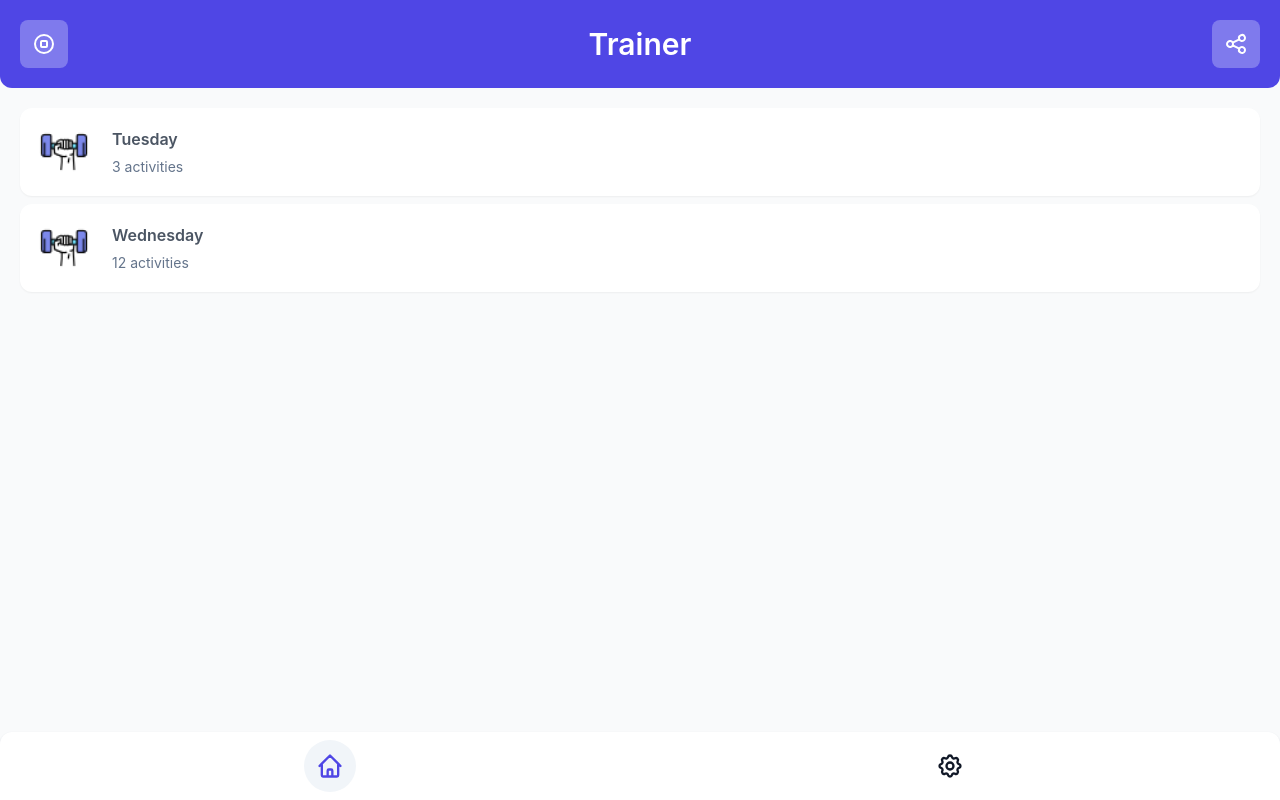
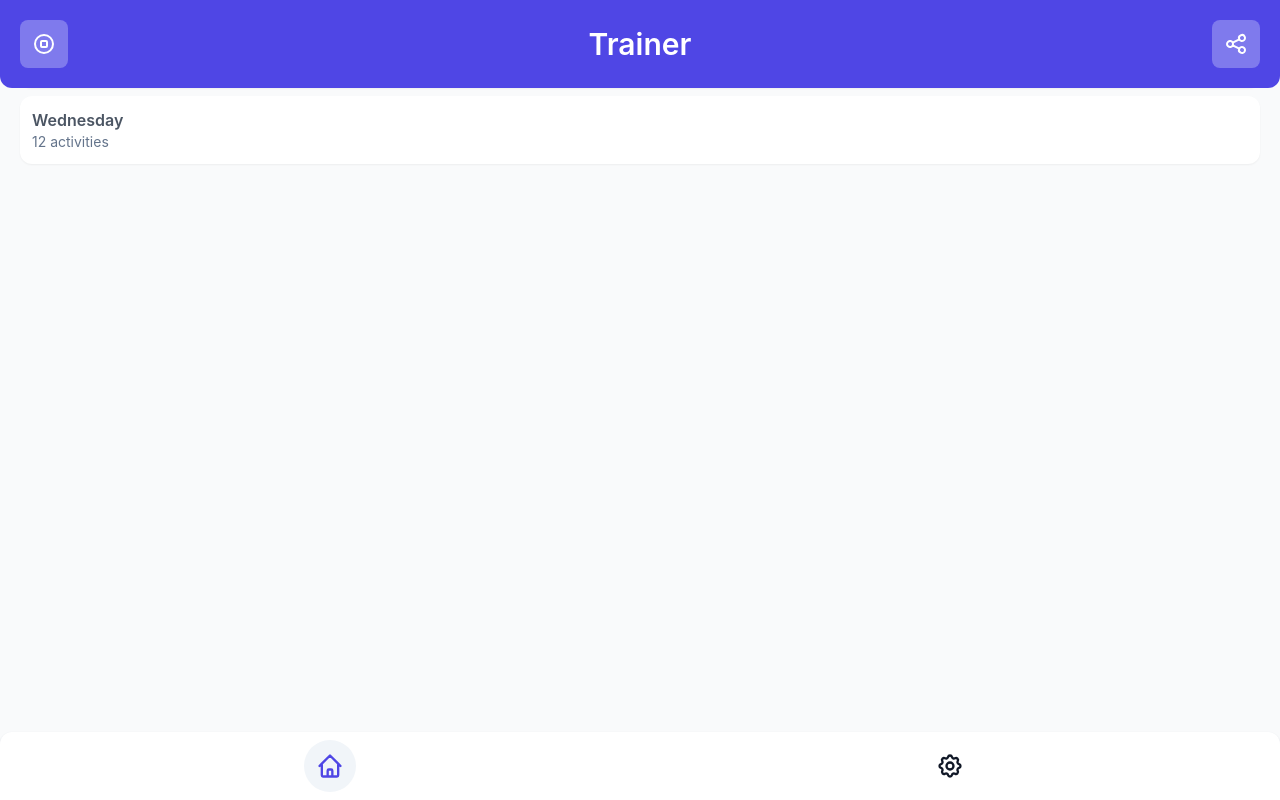
Before and after one commit to simone98dm/lazy-trainer-fe, a Vue app: page / in a window 1280 px wide. Built offline with nearby package versions, Linux system fonts and the light colour scheme.

Commit message:
improve code

```diff
--- a/src/App.vue
+++ b/src/App.vue
@@ -7,7 +7,7 @@ import Footer from "./components/Footer/Footer.vue";
   <div class="mx-auto bg-gray-50">
     <div class="flex flex-col h-screen">
       <Header></Header>
-      <div class="mb-auto">
+      <div class="flex-1 overflow-y-auto p-5">
         <router-view></router-view>
       </div>
       <Footer></Footer>
--- a/src/components/Content/Content.vue
+++ b/src/components/Content/Content.vue
@@ -37,8 +37,7 @@ function showDetails(dayOfWeek: number) {
 </script>
 
 <template>
-  <section class="p-5">
-    <div class="space-y-2">
+  <section>
     <div v-for="activity in store.getWeek">
       <Item
         :name="getDayOfTheWeek(activity.dayOfWeek)"
@@ -48,6 +47,5 @@ function showDetails(dayOfWeek: number) {
         :key="activity.dayOfWeek"
       />
     </div>
-    </div>
   </section>
 </template>
--- a/src/components/Header/Header.vue
+++ b/src/components/Header/Header.vue
@@ -4,7 +4,7 @@ import ShareIcon from "../Icon/ShareIcon.vue";
 </script>
 
 <template>
-  <div class="rounded-b-xl bg-indigo-600 p-5 text-white">
+  <div class="fixed left-0 top-0 w-full rounded-b-xl bg-indigo-600 p-5 text-white">
     <div class="flex items-center justify-between">
       <div
         class="rounded-lg bg-indigo-50/30 p-3 hover:bg-white hover:text-indigo-500"
--- a/src/components/Item/Item.vue
+++ b/src/components/Item/Item.vue
@@ -15,15 +15,9 @@ function millisToMinutesAndSeconds(millis: number) {
 
 <template>
   <div
+    class="flex flex-col justify-evenly rounded-xl bg-white p-3 shadow-sm mb-2"
     @click="emits('click', props.id)"
-    class="flex space-x-4 rounded-xl bg-white p-3 shadow-sm"
   >
-    <img
-      class="aspect-square w-16 rounded-lg bg-center object-cover"
-      :src="image"
-      alt=""
-    />
-    <div class="flex flex-col justify-evenly">
     <h4 class="font-semibold text-gray-600">
       {{ props.name }}
     </h4>
@@ -34,5 +28,4 @@ function millisToMinutesAndSeconds(millis: number) {
       {{ millisToMinutesAndSeconds(props.time) }}
     </span>
   </div>
-  </div>
 </template>
--- a/src/pages/Details.vue
+++ b/src/pages/Details.vue
@@ -1,6 +1,6 @@
 <script setup lang="ts">
-import {useRoute, useRouter} from "vue-router";
-import {useStore} from "../stores/main";
+import { useRoute, useRouter } from "vue-router";
+import { useStore } from "../stores/main";
 import Item from "../components/Item/Item.vue";
 import Button from "../components/Button/Button.vue";
 
@@ -20,12 +20,10 @@ function showDetails(id: string) {
   });
 }
 
-function runTimer() {
-}
+function runTimer() {}
 </script>
 <template>
-  <section class="p-5">
-    <div class="space-y-2">
+  <section>
     <div class="w-full md:w-full px-3 mb-6">
       <Button @click="runTimer" label="Start"></Button>
     </div>
@@ -40,6 +38,5 @@ function runTimer() {
         :key="activity.id"
       />
     </div>
-    </div>
   </section>
 </template>
--- a/src/pages/Home.vue
+++ b/src/pages/Home.vue
@@ -3,7 +3,5 @@ import Content from "../components/Content/Content.vue";
 </script>
 
 <template>
-  <div>
-    <Content />
-  </div>
+  <Content />
 </template>
```
Lines whose indentation alone changed are shown as unchanged.
